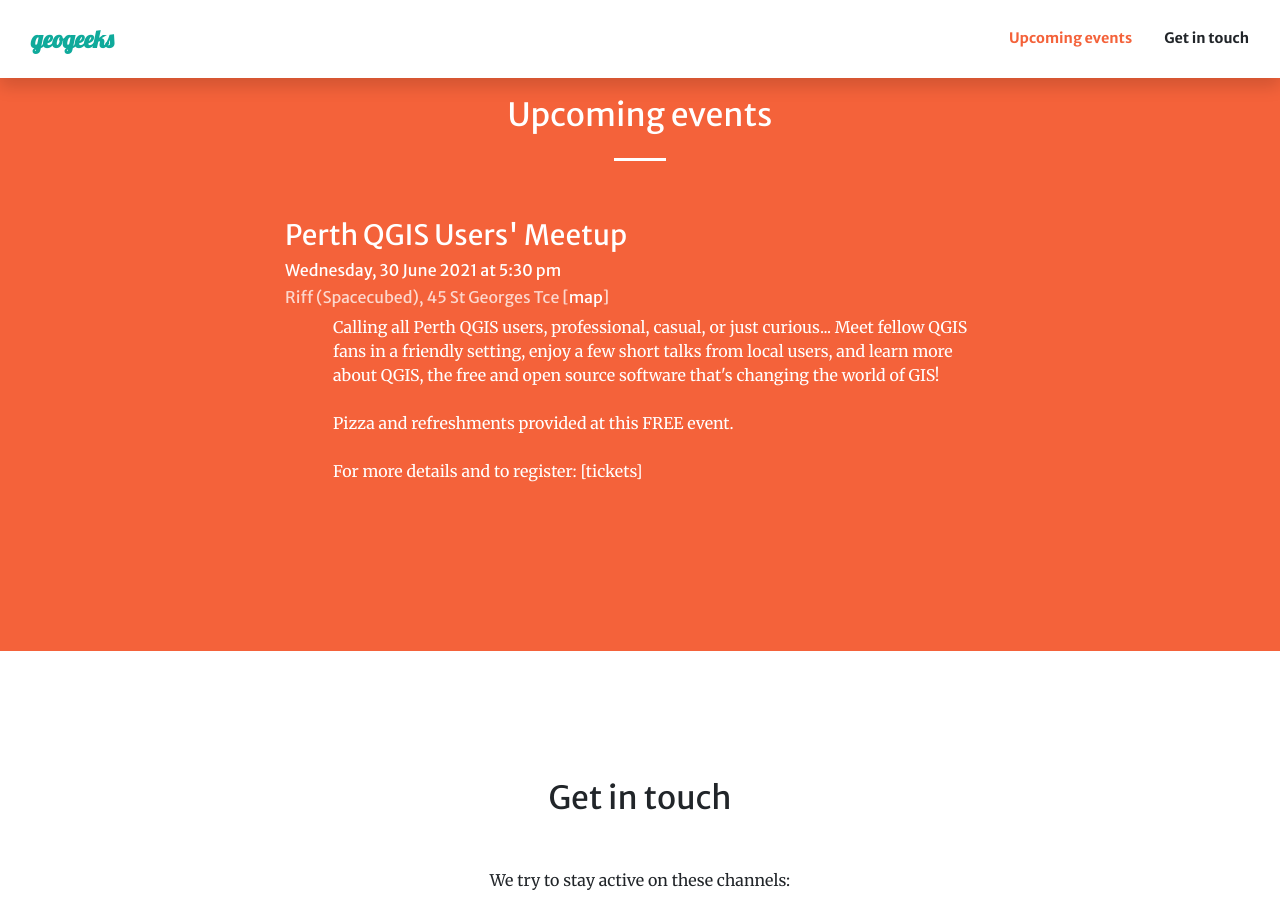
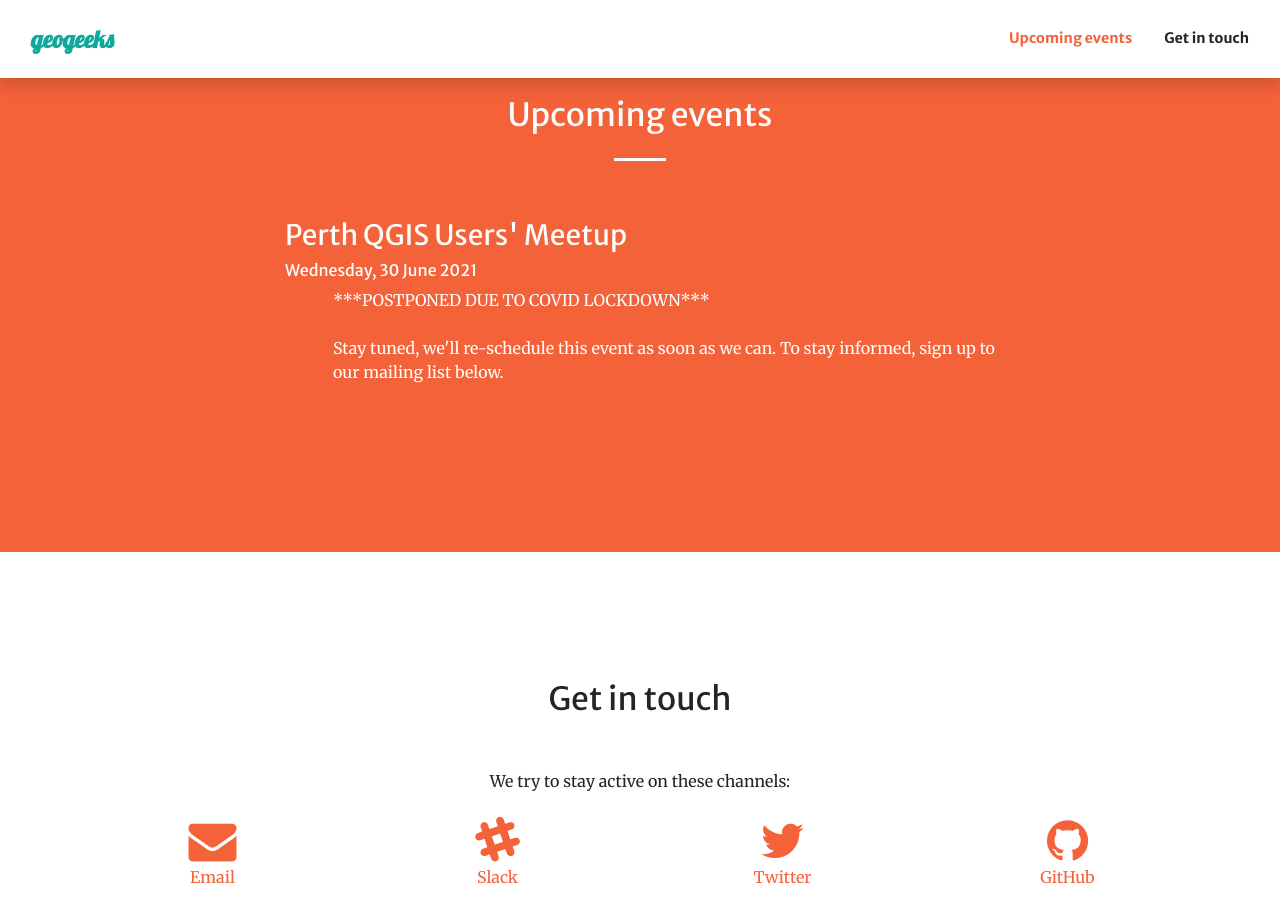
Before and after one commit to geogeeks-au/geogeeks-au.github.io, a Jekyll site: the page built from index.html, in a window 1280 px wide and 900 px high, scrolled down 932 px. Built offline with Jekyll 4.4.1, drawn with Linux system fonts in a browser that asks for light colours; comment, search, counter and statistics services are not loaded.

Commit message:
postponed by covid

```diff
--- a/_data/events.yml
+++ b/_data/events.yml
@@ -10,14 +10,16 @@
 events:
   - name: Perth QGIS Users' Meetup
     date: "Wednesday, 30 June 2021"
-    time: "5:30 pm"
-    description1: "Calling all Perth QGIS users, professional, casual, or just curious... Meet fellow QGIS fans in a friendly setting, enjoy a few short talks from local users, and learn more about QGIS, the free and open source software that's changing the world of GIS!"
-    description2: "Pizza and refreshments provided at this FREE event."
-    location:
-      name: Riff (Spacecubed)
-      address: 45 St Georges Tce
-      map: https://www.openstreetmap.org/node/6829139688
-    tickets: https://events.humanitix.com/perth-qgis-users-meetup-30-june
+    # time: "5:30 pm"
+    description1: "***POSTPONED DUE TO COVID LOCKDOWN***"
+    description2: "Stay tuned, we'll re-schedule this event as soon as we can. To stay informed, sign up to our mailing list below."
+    # description1: "Calling all Perth QGIS users, professional, casual, or just curious... Meet fellow QGIS fans in a friendly setting, enjoy a few short talks from local users, and learn more about QGIS, the free and open source software that's changing the world of GIS!"
+    # description2: "Pizza and refreshments provided at this FREE event."
+    # location:
+    #   name: Riff (Spacecubed)
+    #   address: 45 St Georges Tce
+    #   map: https://www.openstreetmap.org/node/6829139688
+    # tickets: https://events.humanitix.com/perth-qgis-users-meetup-30-june
   # - name: Hack nights
   #   date: Third Thursday of each month
   #   time: 5:00–8:00PM
```
